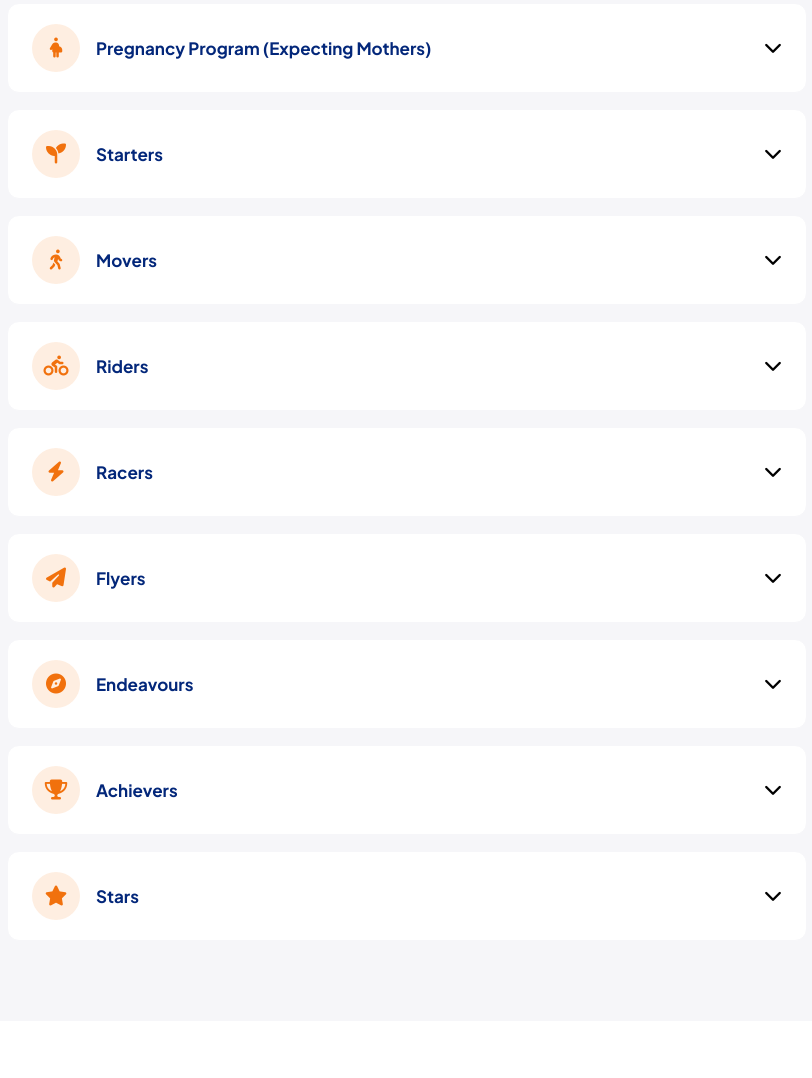
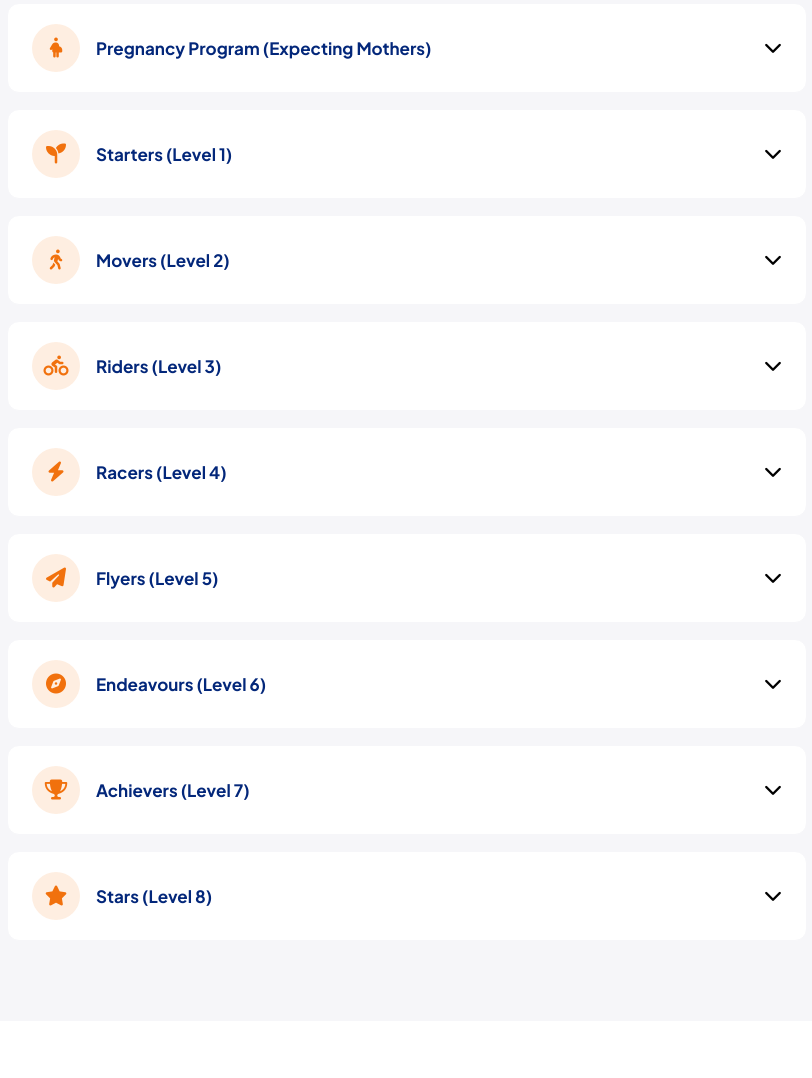
Before and after one commit to KarthikBalaji7/happy-hands-abacus, a website built with Vite: page index.html in a window 1280 px wide. Shown: the part 1633-2711 px from the top of the page, without its empty margins (233-1045 px from the left). Built offline with nearby package versions, Linux system fonts and the light colour scheme; files whose address does not match are found by name.

Commit message:
feat(programs): align program descriptions with Indian Abacus curriculum

```diff
--- a/index.html
+++ b/index.html
@@ -343,9 +343,7 @@
             <i class="fa-solid fa-chevron-down"></i>
           </button>
           <div class="programs__item-content" role="region">
-            <p class="programs__item-desc">A unique program designed for expecting mothers to stimulate their baby's
-              brain development through abacus-based mental exercises. Enhance focus, reduce stress, and give your child
-              a head start even before birth.</p>
+            <p class="programs__item-desc">Designed for expecting mothers to stimulate prenatal brain development through abacus-based mental math and visual exercises. Enhances focus, relieves stress, and gives babies an early cognitive advantage.</p>
             <a class="programs__item-cta" href="#enrollment" data-program="pregnancy">Enroll Now</a>
           </div>
         </div>
@@ -354,13 +352,11 @@
             <div class="programs__item-icon">
               <i class="fa-solid fa-seedling"></i>
             </div>
-            <span class="programs__item-title">Starters</span>
+            <span class="programs__item-title">Starters (Level 1)</span>
             <i class="fa-solid fa-chevron-down"></i>
           </button>
           <div class="programs__item-content" role="region">
-            <p class="programs__item-desc">An engaging introduction to numbers and beads designed for young beginners.
-              Builds number familiarity, hand-eye coordination, and foundational single-digit addition and subtraction
-              through fun visual learning.</p>
+            <p class="programs__item-desc">Trains children in proper posture, pencil and abacus handling, and playway fundamentals. Focuses on 1 &amp; 2-digit addition and subtraction while developing concentration and relating images to numbers.</p>
             <a class="programs__item-cta" href="#enrollment" data-program="starters">Enroll Now</a>
           </div>
         </div>
@@ -369,12 +365,11 @@
             <div class="programs__item-icon">
               <i class="fa-solid fa-person-walking"></i>
             </div>
-            <span class="programs__item-title">Movers</span>
+            <span class="programs__item-title">Movers (Level 2)</span>
             <i class="fa-solid fa-chevron-down"></i>
           </button>
           <div class="programs__item-content" role="region">
-            <p class="programs__item-desc">Takes the first steps into speed and formula application. Students master
-              bead movement techniques, complementary number combinations, and multi-digit addition and subtraction.</p>
+            <p class="programs__item-desc">Familiarizes students with numbers and visual image associations to activate the right brain. Introduces visualization skills and 2 to 3-digit abacus arithmetic, building initial mental math speed.</p>
             <a class="programs__item-cta" href="#enrollment" data-program="movers">Enroll Now</a>
           </div>
         </div>
@@ -383,12 +378,11 @@
             <div class="programs__item-icon">
               <i class="fa-solid fa-person-biking"></i>
             </div>
-            <span class="programs__item-title">Riders</span>
+            <span class="programs__item-title">Riders (Level 3)</span>
             <i class="fa-solid fa-chevron-down"></i>
           </button>
           <div class="programs__item-content" role="region">
-            <p class="programs__item-desc">Builds momentum with rhythmic calculation drills and mental arithmetic.
-              Encourages students to begin visualising abacus beads mentally while handling higher number ranges.</p>
+            <p class="programs__item-desc">Advances mental visualization to multi-row calculations and introduces listening-based arithmetic. Students master 1 &amp; 2-digit mental addition/subtraction and mental single-digit multiplication.</p>
             <a class="programs__item-cta" href="#enrollment" data-program="riders">Enroll Now</a>
           </div>
         </div>
@@ -397,12 +391,11 @@
             <div class="programs__item-icon">
               <i class="fa-solid fa-bolt"></i>
             </div>
-            <span class="programs__item-title">Racers</span>
+            <span class="programs__item-title">Racers (Level 4)</span>
             <i class="fa-solid fa-chevron-down"></i>
           </button>
           <div class="programs__item-content" role="region">
-            <p class="programs__item-desc">Designed for speed and precision. Introduces rapid multiplication drills,
-              extended addition chains, and sharpening mental math reflexes under timed challenges.</p>
+            <p class="programs__item-desc">Focuses on rapid fingering exercises, multi-digit operations, and multi-slot image visualization. Students build striking accuracy in 2-digit by 1-digit multiplication both on abacus and mentally.</p>
             <a class="programs__item-cta" href="#enrollment" data-program="racers">Enroll Now</a>
           </div>
         </div>
@@ -411,13 +404,11 @@
             <div class="programs__item-icon">
               <i class="fa-solid fa-paper-plane"></i>
             </div>
-            <span class="programs__item-title">Flyers</span>
+            <span class="programs__item-title">Flyers (Level 5)</span>
             <i class="fa-solid fa-chevron-down"></i>
           </button>
           <div class="programs__item-content" role="region">
-            <p class="programs__item-desc">Elevates mental calculation to new heights. Students master division
-              techniques, mixed arithmetic operations, and strengthen photographic memory visualization for quick
-              problem solving.</p>
+            <p class="programs__item-desc">Takes calculations to millisecond speed with division concepts, multi-digit arithmetic, and enhanced memory. Students cultivate a meditative quality of concentration, solving sums in seconds.</p>
             <a class="programs__item-cta" href="#enrollment" data-program="flyers">Enroll Now</a>
           </div>
         </div>
@@ -426,12 +417,11 @@
             <div class="programs__item-icon">
               <i class="fa-solid fa-compass"></i>
             </div>
-            <span class="programs__item-title">Endeavours</span>
+            <span class="programs__item-title">Endeavours (Level 6)</span>
             <i class="fa-solid fa-chevron-down"></i>
           </button>
           <div class="programs__item-content" role="region">
-            <p class="programs__item-desc">Tackles advanced arithmetic challenges including decimal operations,
-              compound calculations, and deep concentration techniques to foster analytical problem-solving skills.</p>
+            <p class="programs__item-desc">Handles complex multi-digit calculations up to 5 digits, advanced mental arithmetic, and multi-digit multiplication/division. Tempers brain skills through challenge-success cycles to build rock-solid confidence.</p>
             <a class="programs__item-cta" href="#enrollment" data-program="endeavours">Enroll Now</a>
           </div>
         </div>
@@ -440,12 +430,11 @@
             <div class="programs__item-icon">
               <i class="fa-solid fa-trophy"></i>
             </div>
-            <span class="programs__item-title">Achievers</span>
+            <span class="programs__item-title">Achievers (Level 7)</span>
             <i class="fa-solid fa-chevron-down"></i>
           </button>
           <div class="programs__item-content" role="region">
-            <p class="programs__item-desc">Mastery-level training focusing on complex multi-digit calculations, roots,
-              and speed drills. Prepares students for competitive arithmetic events and academic excellence.</p>
+            <p class="programs__item-desc">Features advanced speed writing, decimal calculations, and multi-digit multiplication &amp; division. Strengthens listening skills and short-term memory through intensive speed drills.</p>
             <a class="programs__item-cta" href="#enrollment" data-program="achievers">Enroll Now</a>
           </div>
         </div>
@@ -454,13 +443,11 @@
             <div class="programs__item-icon">
               <i class="fa-solid fa-star"></i>
             </div>
-            <span class="programs__item-title">Stars</span>
+            <span class="programs__item-title">Stars (Level 8)</span>
             <i class="fa-solid fa-chevron-down"></i>
           </button>
           <div class="programs__item-content" role="region">
-            <p class="programs__item-desc">The highest level of abacus mental arithmetic. Students perform astonishingly
-              fast, complex mental calculations purely through photographic visualization with zero reliance on physical
-              tools.</p>
+            <p class="programs__item-desc">The pinnacle of abacus mastery. Features complex decimal calculations, 3-digit by 2-digit multiplication, and multi-digit divisions performed with peak meditative concentration and photographic visualization.</p>
             <a class="programs__item-cta" href="#enrollment" data-program="stars">Enroll Now</a>
           </div>
         </div>
```
